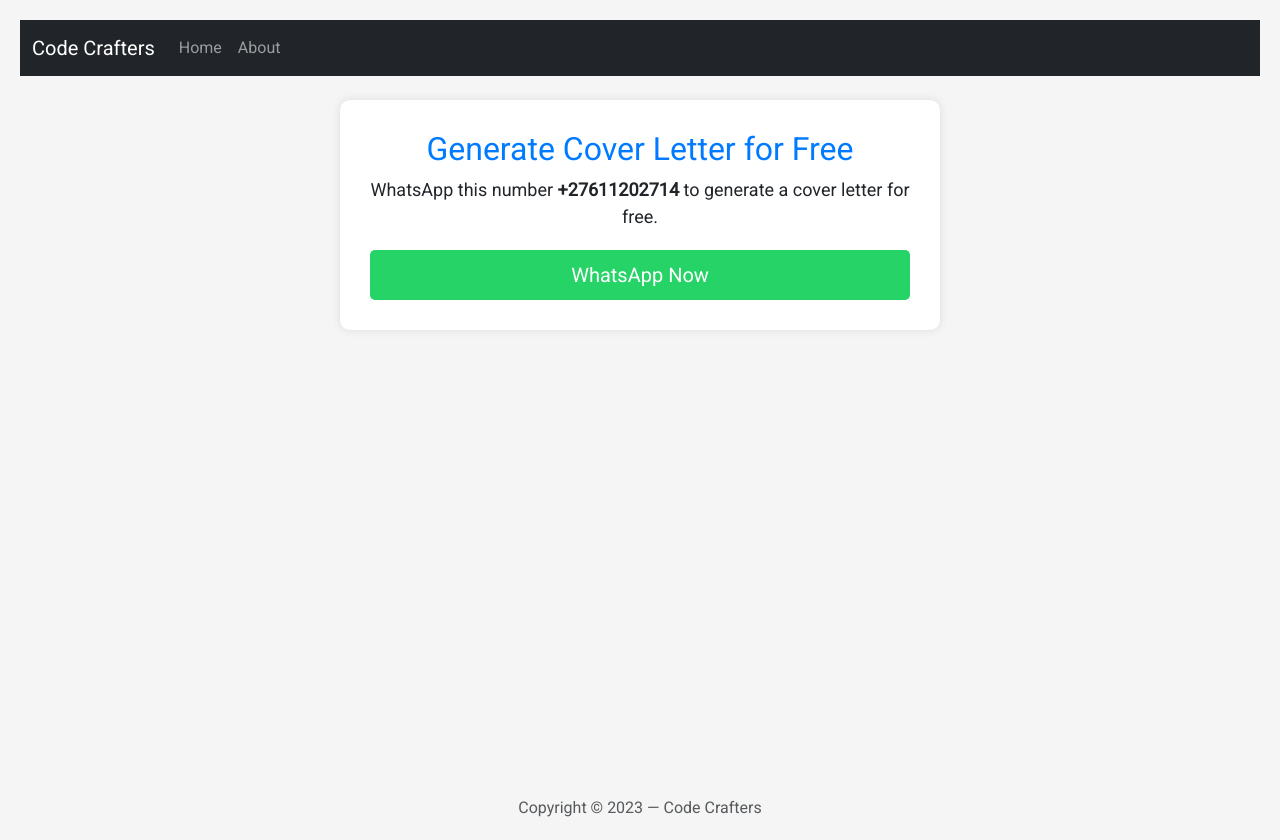
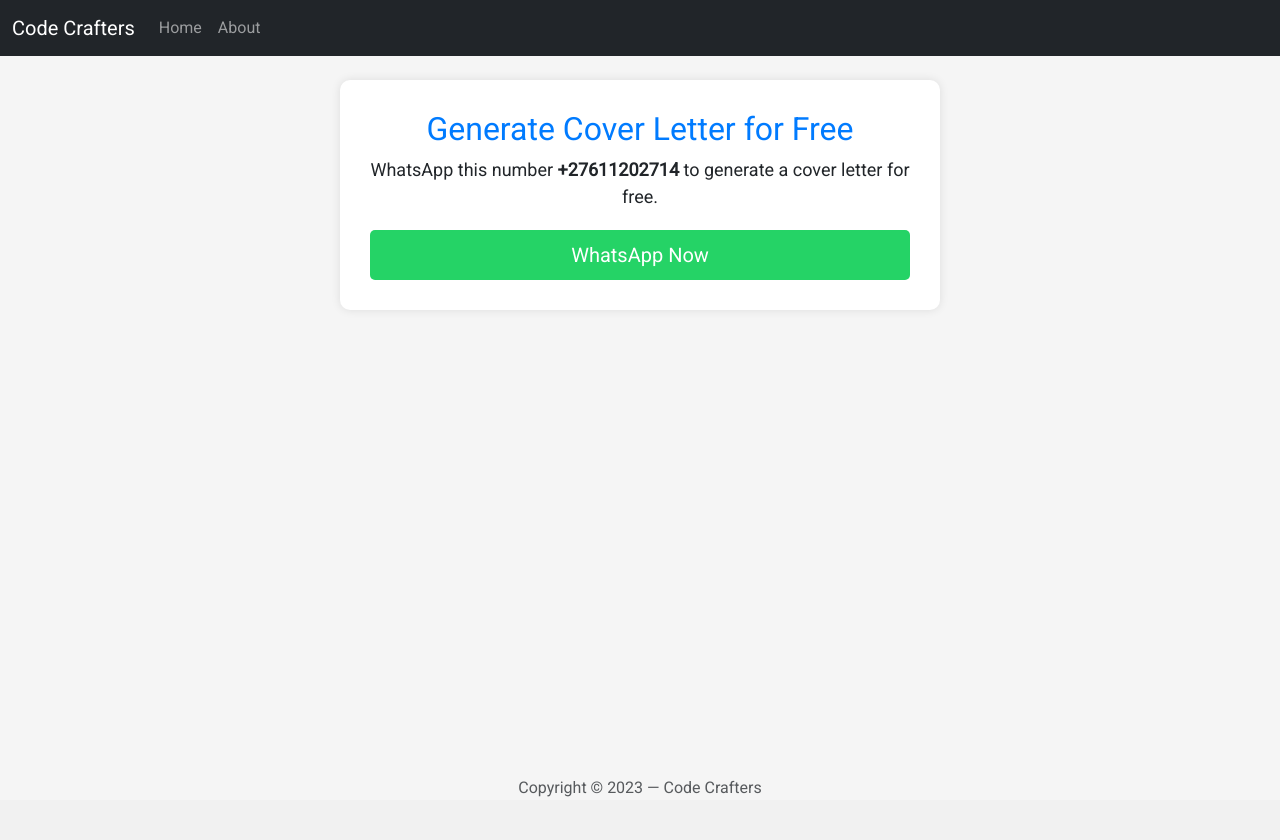
Before and after one commit to ntungufhadzeni/thuso-project, a Django app: page / in a window 1280 px wide. After the commit the page ends 797 px from the top, so only its background shows below. Run offline with Django 4.2, Linux system fonts and the light colour scheme; parts of the project's set-up code (start-up, migrations or seed data) failed here and were passed over; some libraries are stand-ins or nearby versions.

Commit message:
remove body padding

```diff
--- a/static/css/style.css
+++ b/static/css/style.css
@@ -3,7 +3,6 @@
 body {
     font-family: 'Roboto', sans-serif;
     background-color: #f5f5f5;
-    padding: 20px;
 }
 
 body, wrapper {
--- a/templates/base.html
+++ b/templates/base.html
@@ -14,7 +14,7 @@
     <wrapper class="d-flex flex-column">
     {% include 'navbar.html' %}
     <main class="flex-fill">
-    <div class="container">
+    <div class="container-fluid">
       <br/>
       {% if messages %}
         {% for message in messages %}
@@ -22,7 +22,6 @@
             {{ message }}
             <button type="button" class="btn-close" data-bs-dismiss="alert" aria-label="Close"></button>
           </div>
-
         {% endfor %}
       {% endif %}
 
```
